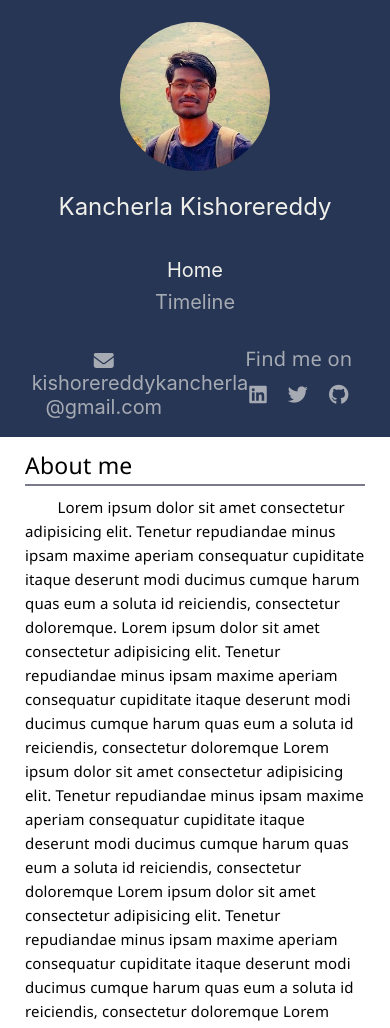
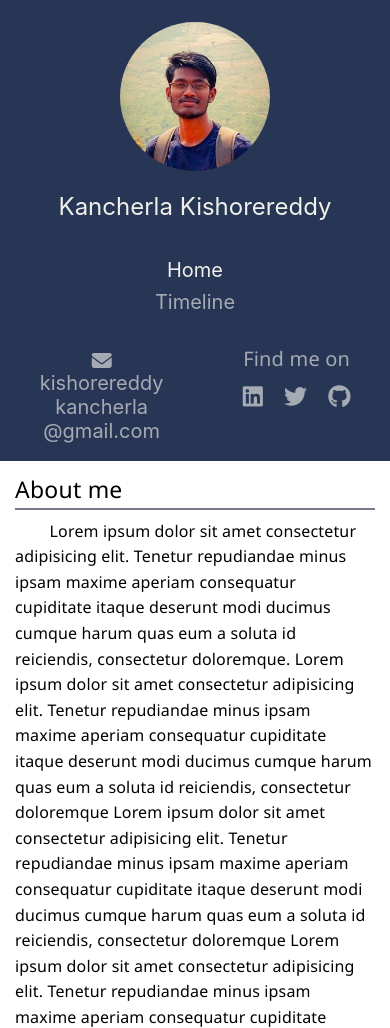
Before and after one commit to kancherlakishorereddy/kancherlakishorereddy.gihub.io, a plain HTML site: page index.html in a window 390 px wide. Shown: the top 1028 px of the page. Drawn offline with Linux system fonts and the light colour scheme.

Commit message:
minor css changes

```diff
--- a/index.html
+++ b/index.html
@@ -30,7 +30,7 @@
             <div class="area-3">
                 <div>
                     <a class="aa" href="mailto:"><i class="fas fa-envelope"></i><br>
-                        kishorereddykancherla<wbr>@gmail.com</a></div>
+                        kishorereddy<wbr>kancherla<wbr>@gmail.com</a></div>
                 <div>
                     <p style="font-size: 20px; color: #f0f0eb9f;">Find me on</p>
                     <p>
--- a/styles.css
+++ b/styles.css
@@ -88,7 +88,6 @@ p.text-center{
 p{
     font-family: 'Segoe UI', Tahoma, Geneva, Verdana, sans-serif;
     font-size: 1vw;
-    font-weight: 200;
     letter-spacing: .010em;
     line-height: 1.6em;
 }
@@ -144,8 +143,9 @@ h2{
 
     .side-nav{
         float: left;
-        width: 22%;
+        width: 25%;
         height: 100%;
+        min-width: min-content;
         padding: 15vh 1vw;
         position: fixed;
         top: 0;
@@ -154,7 +154,7 @@ h2{
         box-sizing: border-box;
     }
     .side-nav img{
-        max-width: 85%;
+        max-width: 80%;
         margin-bottom: 1.5vh;
     }
     .side-nav a.aa{
@@ -171,9 +171,9 @@ h2{
     }
     .content{
         float: left;
-        width: 78%;
+        width: 75%;
         padding: 2% 4%;
-        margin-left: 22%;
+        margin-left: 25%;
         box-sizing: border-box;
     }
     .content p{
@@ -232,11 +232,6 @@ h2{
 
 @media screen and (max-width: 450px){
 
-    .side-nav{
-        float: none;
-        position: relative;
-        text-align: center;
-    }
     .side-nav img{
         max-width: 150px;
         margin: 10px;
@@ -249,19 +244,15 @@ h2{
     .side-nav a.t{
         font-size: 24px;
     }
-    .side-nav a.ii i{
-        margin: 10px;
-        font-size: 20px;
-    }
     .content{
         float: none;
-        margin: 10px 25px;
+        margin: 10px 15px;
     }
     .content h2{
         font-size: 23px;
     }
     .content p{
-        font-size: 15px;
+        font-size: 16px;
     }
 
 }
```
